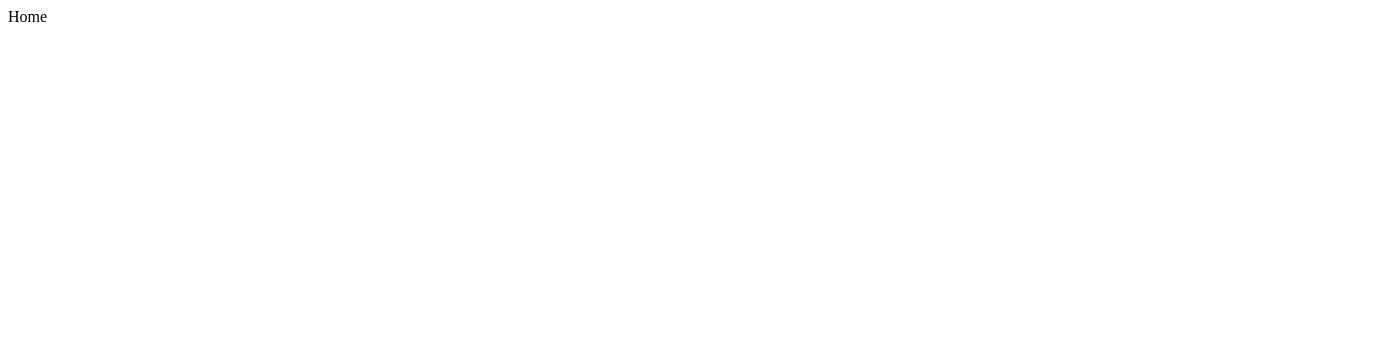
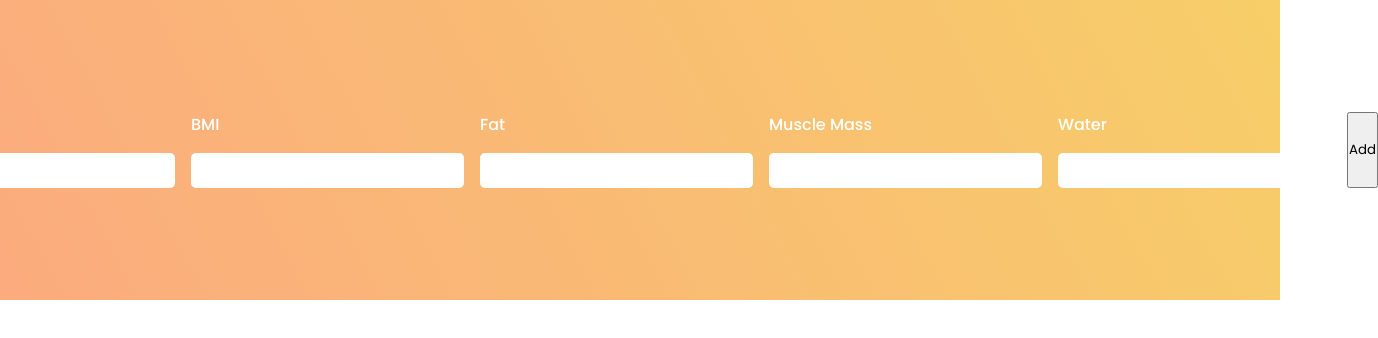
Before and after one commit to bartek9105/weight-tracker-client, a Vue app: page / in a window 1280 px wide. Shown: the top 338 px of the page, 1378 px wide, since content can reach past the window. Built offline with nearby package versions, Linux system fonts and the light colour scheme.

Commit message:
Create header component with form, add font and basic global styles

```diff
--- a/public/index.html
+++ b/public/index.html
@@ -5,6 +5,8 @@
     <meta http-equiv="X-UA-Compatible" content="IE=edge">
     <meta name="viewport" content="width=device-width,initial-scale=1.0">
     <link rel="icon" href="<%= BASE_URL %>favicon.ico">
+    <link rel="preconnect" href="https://fonts.gstatic.com">
+<link href="https://fonts.googleapis.com/css2?family=Poppins:wght@300;400;500&display=swap" rel="stylesheet">
     <title><%= htmlWebpackPlugin.options.title %></title>
   </head>
   <body>
--- a/src/App.vue
+++ b/src/App.vue
@@ -4,4 +4,11 @@
 	</div>
 </template>
 
-<style lang="scss"></style>
+<style lang="scss">
+* {
+	margin: 0;
+	padding: 0;
+	box-sizing: border-box;
+	font-family: 'Poppins', sans-serif;
+}
+</style>
--- /dev/null
+++ b/src/components/Hero.vue
@@ -0,0 +1,91 @@
+<template>
+	<header class="header">
+		<form class="header__weight-stats-form">
+			<div class="input-container">
+				<label for="weight" class="header__weight-stats-form__label"
+					>Weight</label
+				>
+				<input
+					type="number"
+					name="weight"
+					class="header__weight-stats-form__input"
+				/>
+			</div>
+			<div class="input-container">
+				<label for="bmi" class="header__weight-stats-form__label">BMI</label>
+				<input
+					type="number"
+					name="bmi"
+					class="header__weight-stats-form__input"
+				/>
+			</div>
+			<div class="input-container">
+				<label for="fat" class="header__weight-stats-form__label">Fat</label>
+				<input
+					type="number"
+					name="fat"
+					class="header__weight-stats-form__input"
+				/>
+			</div>
+			<div class="input-container">
+				<label for="muscleMass" class="header__weight-stats-form__label"
+					>Muscle Mass</label
+				>
+				<input
+					type="number"
+					name="muscleMass"
+					class="header__weight-stats-form__input"
+				/>
+			</div>
+			<div class="input-container">
+				<label for="water" class="header__weight-stats-form__label"
+					>Water</label
+				>
+				<input
+					type="number"
+					name="water"
+					class="header__weight-stats-form__input"
+				/>
+			</div>
+			<button type="submit">Add</button>
+		</form>
+	</header>
+</template>
+
+<script>
+export default {
+	name: 'Hero'
+}
+</script>
+
+<style lang="scss">
+.header {
+	width: 100%;
+	height: 300px;
+	display: flex;
+	justify-content: center;
+	align-items: center;
+	background-color: #fbab7e;
+	background-image: linear-gradient(62deg, #fbab7e 0%, #f7ce68 100%);
+	&__weight-stats-form {
+		display: flex;
+		justify-content: space-between;
+		.input-container {
+			display: flex;
+			flex-direction: column;
+			margin-right: 1rem;
+		}
+		&__label {
+			color: #fff;
+			margin-bottom: 1rem;
+			font-weight: 500;
+		}
+		&__input {
+			border: 0;
+			border-radius: 5px;
+			padding: 0 0.5rem;
+			height: 35px;
+		}
+	}
+}
+</style>
--- a/src/views/Home.vue
+++ b/src/views/Home.vue
@@ -1,12 +1,17 @@
 <template>
 	<div>
-		Home
+		<Hero />
 	</div>
 </template>
 
 <script>
+import Hero from '@/components/Hero'
+
 export default {
-	name: 'Home'
+	name: 'Home',
+	components: {
+		Hero
+	}
 }
 </script>
 
```
